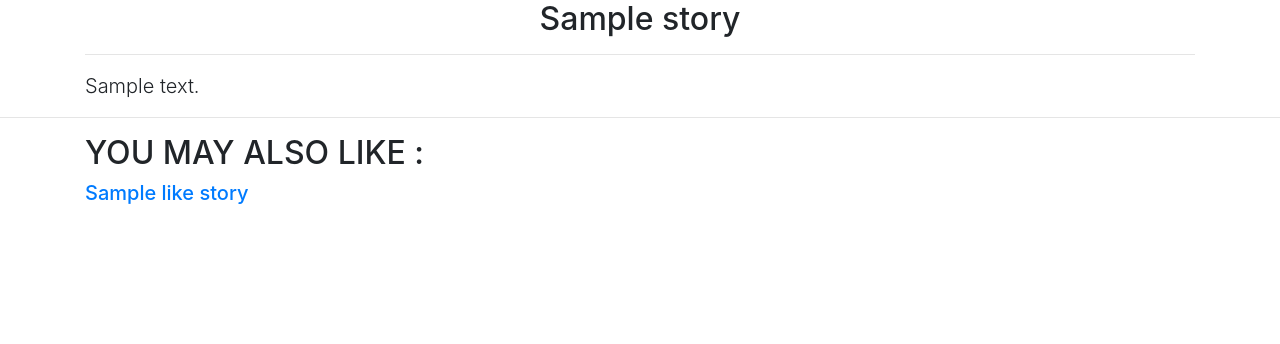
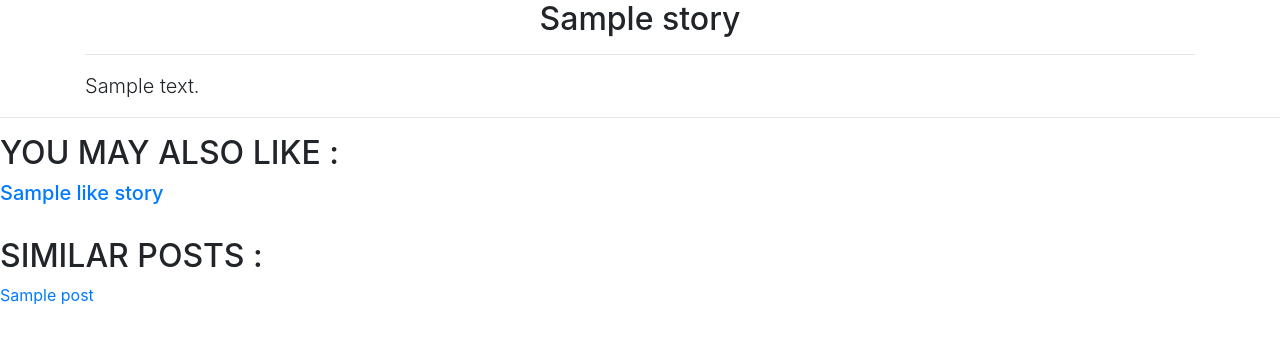
Before and after one commit to aymanexpo/story_book, a Django app: template story/templates/story/story_detail.html in a window 1280 px wide. Shown: the part 56-400 px from the top of the page. Run offline with Django 3.2, Linux system fonts and the light colour scheme; tables that the repository leaves empty hold one stand-in row (values such as "Sample post"); the template is opened without the code that fills it: values that come from a table or form of the project are taken from there, most other values are stand-ins (such as "Sample title", 1, 10 or a date in 2020); some libraries are stand-ins or nearby versions.

Commit message:
the story detail page that make the attributes of the object showed with what we want

```diff
--- a/story/templates/story/story_detail.html
+++ b/story/templates/story/story_detail.html
@@ -5,15 +5,24 @@
 {% endblock %}
 
 {% block body %}
-<div class="container">
-    <h2 class="text-center">{{story.title}}</h2><hr>
-    <p class="lead">{{story.body|safe}}</p>
-</div><hr>
-<div class="container">
+    <div class="container">
+        <h2 class="text-center">{{story.title}}</h2><hr>
+        <p class="lead">{{story.body|safe}}</p>
+    </div><hr>
+
     <h2>YOU MAY ALSO LIKE :</h2>
     {% for x in like_story %}
         <a href="{{x.get_absolute_url}}"><h5>{{x.title}}</h5></a>
     {% endfor %}
-</div>
+    <br>
+
+    <h2>SIMILAR POSTS :</h2>
+    {% for post in similar_posts %}
+        <p>
+            <a href="{{post.get_absolute_url}}">{{post.title}}</a>
+        </p>
+    {% empty %}
+        There are no similar stories yet :p
+    {% endfor %}
 
 {% endblock %}
```
